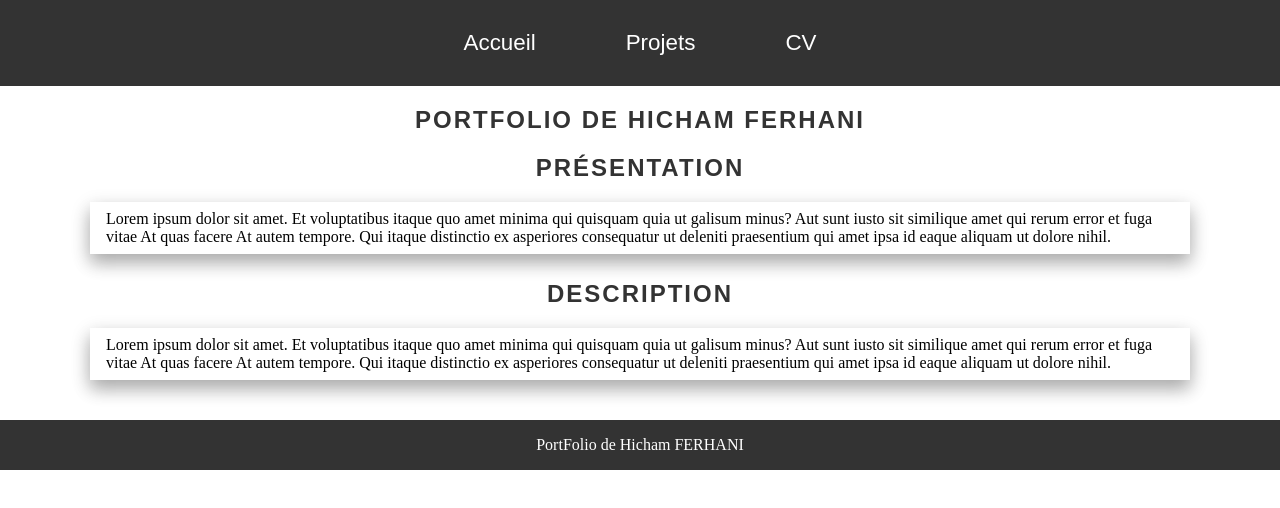
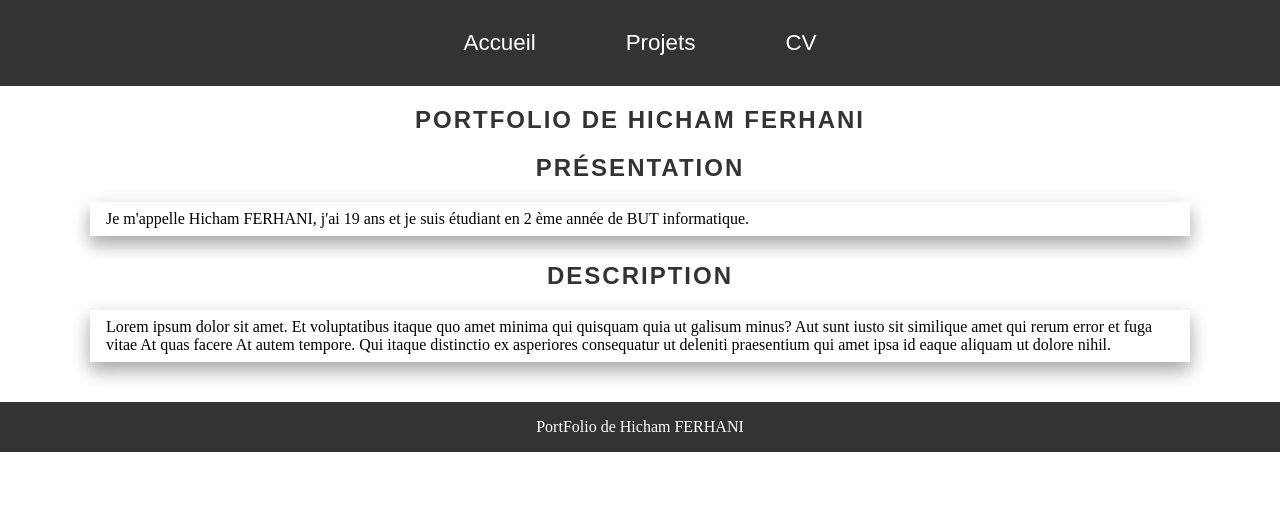
Before and after one commit to ferhanih/portfolio, a plain HTML site: page PageAccueil.html in a window 1280 px wide. Drawn offline with Linux system fonts and the light colour scheme.

Commit message:
biographie

```diff
--- a/PageAccueil.html
+++ b/PageAccueil.html
@@ -26,8 +26,7 @@
 <!-- DEBUT PRESENTATION -->
 <h2 class="titre" id="débutpage">Présentation</h2>
 <p class="paragraphe">
-    Lorem ipsum dolor sit amet. Et voluptatibus itaque quo amet minima qui quisquam quia ut galisum minus? Aut sunt iusto sit similique amet qui rerum error et fuga vitae At quas facere At autem tempore. Qui itaque distinctio ex asperiores consequatur
-    ut deleniti praesentium qui amet ipsa id eaque aliquam ut dolore nihil.
+    Je m'appelle Hicham FERHANI, j'ai 19 ans et je suis étudiant en 2 ème année de BUT informatique.
 </p>
 
 <h2 class="titre">Description</h2>
```
